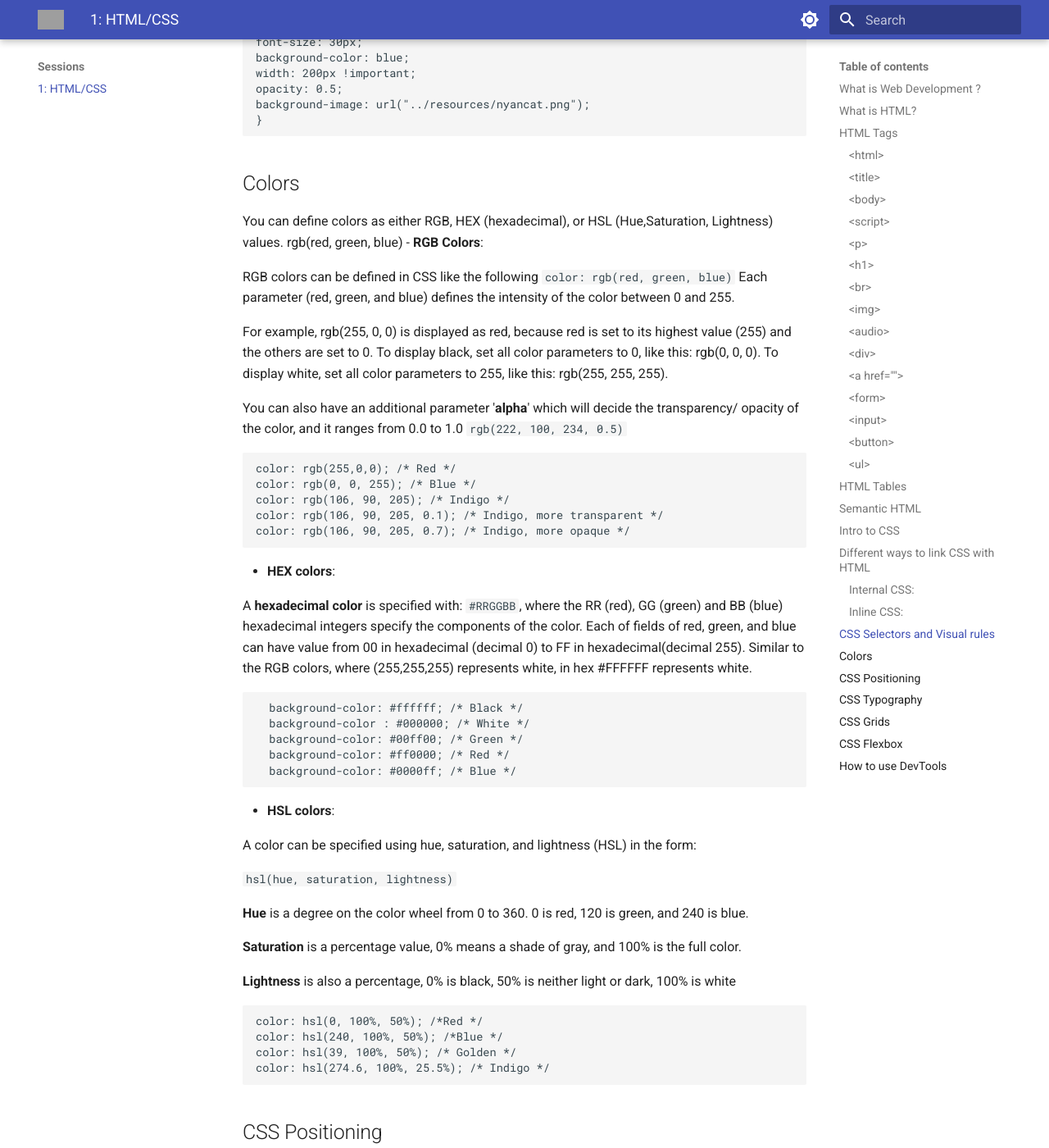
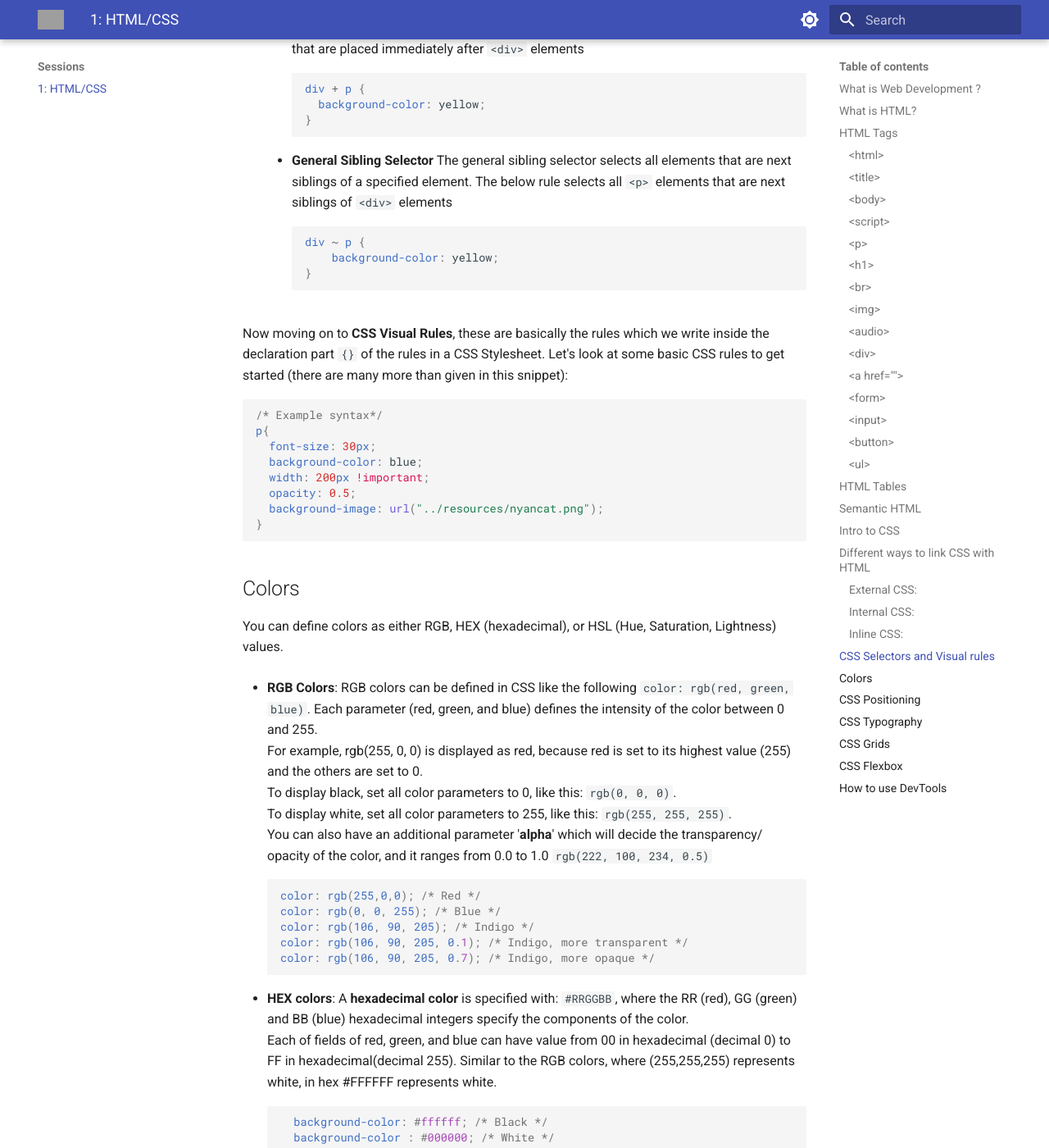
Before and after one commit to acmbpdc/coding-bootcamp-2022, an MkDocs documentation site: the page built from docs/01-HTML-CSS/README.md, in a window 1280 px wide and 1400 px high, scrolled down 8749 px. Shown: the whole window at 82% size. Built offline with MkDocs 1.6.1 and Material for MkDocs 9.7.7, drawn with Linux system fonts in a browser that asks for light colours; some of the changed text lies outside the part shown; grey boxes are pictures that could not be loaded.

Commit message:
Fix formatting - (HTML/CSS) (#9)

````diff
--- a/docs/01-HTML-CSS/README.md
+++ b/docs/01-HTML-CSS/README.md
@@ -1,6 +1,6 @@
 # Week 1: HTML & CSS
 ---
-Welcome to the first session of ***ACM BITS Pilani Dubai's 2022 Coding BootCamp*** !! We hope this bootcamp will set a rock solid foundation to your journey in Computer Science!
+Welcome to the first session of ***ACM BITS Pilani Dubai's 2022 Coding BootCamp***!! We hope this bootcamp will set a rock solid foundation to your journey in Computer Science!
 
 This week, we'll be learning about HTML and CSS, and we'll cover these topics today.
 
@@ -62,7 +65,9 @@
   This tag is used for headers/titles on the webpage, and the font size can be modified based on the tag as shown below.
 ```
 <h1></h1>
-<h2></h2> <h3></h3> <h4></h4> <!-- You can give smaller header text sizes also 1:biggest 6:smallest>
+<h2></h2> <h3></h3> <h4></h4>
+<!-- You can give smaller header text sizes also, 1 is the biggest and 6 is the smallest -->
+<!-- This is the syntax for a HTML comment -->
 ```
 - #### `<br>`
   This tag is a new line tag, it does not require a closing tag
@@ -78,7 +83,7 @@
     `<div></div> `
 - #### `<a href="">`
   This is link tag which redirects to another website
-  `<a href="someotherwebsite.com"> Click me pls :') </a>`
+  `<a href="someotherwebsite.com"> Click me pls :) </a>`
 - #### `<form>`
   This tag is used for denoting forms (signup/login/other)
   `<form></form>`
@@ -97,7 +102,7 @@
   ..
 </ul>
 ```
-<centre><img src="assets/ross_list.jpg" alt="drawing" style="width:500px;"/></centre><br>
+<div align="center"><img src="assets/ross_list.jpg" alt="drawing" style="width:500px;"/></div><br>
 *Ross didn't know about HTML lists. Don't be like Ross.*
 
 
@@ -122,8 +127,9 @@
 ```html
 <!-- P.S you would also need to paste this inside <head></head> for proper formatting -->
 <style>
+
 	table, th, td {
- 	 border: 1px solid black;
+ 	  border: 1px solid black;
 	  border-collapse: collapse;
 	}
 
@@ -135,9 +141,13 @@
 *Output of the above code*
 ## Semantic HTML
 A semantic element in HTML clearly describes what it means to both the developer and the browser. Non-semantic elements such as `<div>` and `<span>` tell us nothing about its content from the name, however elements such as `<form>`, `<table>`, `<article>` clearly denote that they contain a form, table and article.<br>
-<img src="assets/htmlsemantic.gif" alt="drawing" /><br>
+<div align="center">
+<img src="assets/htmlsemantic.gif" alt="drawing" />
+</div><br>
 For example in the above image, if we use the header/nav/footer tag at any location in the HTML file, then they would refer to that part of the webpage since the browser already knows by the tag name which location the content should go.<br>
-<img src="assets/chandler_semantic.jpg" alt="drawing" style="width:450px;" /><br>
+<div align="center">
+<img src="assets/chandler_semantic.jpg" alt="drawing" style="width:450px;" />
+</div><br>
 *Unfortunately Chandler still doesn't know the semantics of his life*
 
 ## Intro to CSS
@@ -146,6 +156,7 @@
 
 Let's take a look at some syntax of CSS.
 ```CSS
+/* This is a CSS comment */
 h1{  /* Here, the h1 part is called selector since it selects only the h1 html tags and applies these properties.*/
     color:blue;
     size:12px;
@@ -155,6 +166,7 @@
 ```
 ## Different ways to link CSS with HTML
 There are three ways to link a CSS file with HTML:
+
 - #### External CSS:
   When we talk of external CSS, we have our CSS stylesheet stored in a different file than the HTML file.
   To use the CSS style sheet, each HTML page must include a reference to the external style sheet file inside the <link> element, inside the head section, for e.g.
@@ -171,6 +183,7 @@
     </body>
 </html>
 ```
+
 - #### Internal CSS:
   An internal CSS stylesheet may be used if the design and colours of the stylesheet are unique to that specific HTML file, i.e it doesn't need to be shared among other HTML pages. The internal CSS is defined inside of the `<style>` tag, inside the `<head>` section. It is basically copying an entire css file and pasting inside `<style></style>` tags, for e.g.
 ```HTML
@@ -201,6 +214,7 @@
 ```
 ## CSS Selectors and Visual rules
 CSS selectors are used to "find" (or select) the HTML elements you want to style. There are a few ways in which you can use CSS selectors:
+
 - **Simple selectors**: Using Simple Selectors you can select HTML elements based on their name, id or class. For e.g.
 ```CSS
 p {   /*Here, all <p> elements on the page will be center-aligned, with a red text color */
@@ -210,7 +224,7 @@
 
 #para1 {
 /* The CSS rule below will be applied to the HTML element with id="para1"  */
-text-align: center;
+  text-align: center;
   color: red;
 }
 .center {
@@ -221,39 +235,41 @@
 ```
 
 - **Combinator selectors**: Using this method, you can select HTML elements based on a defined relationship between elements, for example child of an element, adjacent to an element, etc.
+  Here are a few types of Combinator selector:
 
-  Here are a few types of Combinator selector:
-  - **Descendant Selector**
-  This snippet selects all `<p>` elements inside `<div>` elements
-```CSS
-div p {
-  background-color: yellow;
-}
-```
-  - **Child Selector**
-  This snippet selects all `<p>` elements that are children of a `<div>` element
-```CSS
-div > p {
-    background-color: yellow;
-}
-```
-  - **Adjacent Sibling selector**
-  Sibling elements must have the same parent element, and "adjacent" means "immediately following"
-    The below rule selects the first `<p>` element that are placed immediately after `<div>` elements
-```css
-div + p {
-  background-color: yellow;
-}
-```
-  - **General Sibling Selector**
-  The general sibling selector selects all elements that are next siblings of a specified element.
-      The below rule selects all `<p>` elements that are next siblings of `<div>` elements
-
-```css
-div ~ p {
+    - **Descendant Selector**
+    This snippet selects all `<p>` elements inside `<div>` elements
+    ```CSS
+    div p {
       background-color: yellow;
     }
-  ```
+    ```
+
+    - **Child Selector**
+    This snippet selects all `<p>` elements that are children of a `<div>` element
+      ```CSS
+      div > p {
+          background-color: yellow;
+      }
+      ```
+
+    - **Adjacent Sibling selector**
+    Sibling elements must have the same parent element, and "adjacent" means "immediately following"
+    The below rule selects the first `<p>` element that are placed immediately after `<div>` elements
+    ```CSS
+    div + p {
+      background-color: yellow;
+    }
+    ```
+
+    - **General Sibling Selector**
+    The general sibling selector selects all elements that are next siblings of a specified element.
+    The below rule selects all `<p>` elements that are next siblings of `<div>` elements
+    ```CSS
+    div ~ p {
+        background-color: yellow;
+    }
+    ```
 
 
 Now moving on to **CSS Visual Rules**, these are basically the rules which we write inside the declaration part `{}` of the rules in a CSS Stylesheet. Let's look at some basic CSS rules to get started (there are many more than given in this snippet):
@@ -262,29 +278,23 @@
 
 /* Example syntax*/
 p{
-font-size: 30px;
-background-color: blue;
-width: 200px !important;
-opacity: 0.5;
-background-image: url("../resources/nyancat.png");
+  font-size: 30px;
+  background-color: blue;
+  width: 200px !important;
+  opacity: 0.5;
+  background-image: url("../resources/nyancat.png");
 }
 ```
 
 ## Colors
-You can define colors as either RGB, HEX (hexadecimal), or HSL (Hue,Saturation, Lightness) values.
-rgb(red, green, blue)
+You can define colors as either RGB, HEX (hexadecimal), or HSL (Hue, Saturation, Lightness) values.
+
 - **RGB Colors**:
-
-  RGB colors can be defined in CSS like the following ` color: rgb(red, green, blue)`
-  Each parameter (red, green, and blue) defines the intensity of the color between 0 and 255.
-
-
-  For example, rgb(255, 0, 0) is displayed as red, because red is set to its highest value (255) and the others are set to 0.
-  To display black, set all color parameters to 0, like this: rgb(0, 0, 0).
-  To display white, set all color parameters to 255, like this: rgb(255, 255, 255).
-
+  RGB colors can be defined in CSS like the following ` color: rgb(red, green, blue)`. Each parameter (red, green, and blue) defines the intensity of the color between 0 and 255.<br>
+  For example, rgb(255, 0, 0) is displayed as red, because red is set to its highest value (255) and the others are set to 0.<br>
+  To display black, set all color parameters to 0, like this: `rgb(0, 0, 0)`.<br>
+  To display white, set all color parameters to 255, like this: `rgb(255, 255, 255)`.<br>
   You can also have an additional parameter '**alpha**' which will decide the transparency/ opacity of the color, and it ranges from 0.0 to 1.0 `rgb(222, 100, 234, 0.5)`
-
 ```CSS
 color: rgb(255,0,0); /* Red */
 color: rgb(0, 0, 255); /* Blue */
@@ -292,9 +302,9 @@
 color: rgb(106, 90, 205, 0.1); /* Indigo, more transparent */
 color: rgb(106, 90, 205, 0.7); /* Indigo, more opaque */
 ```
+
 - **HEX colors**:
-
-  A **hexadecimal color** is specified with: `#RRGGBB`, where the RR (red), GG (green) and BB (blue) hexadecimal integers specify the components of the color.
+  A **hexadecimal color** is specified with: `#RRGGBB`, where the RR (red), GG (green) and BB (blue) hexadecimal integers specify the components of the color.<br>
   Each of fields of red, green, and blue can have value from 00 in hexadecimal (decimal 0) to FF in hexadecimal(decimal 255). Similar to the RGB colors, where (255,255,255) represents white, in hex #FFFFFF represents white.
 ```CSS
   background-color: #ffffff; /* Black */
@@ -305,15 +315,10 @@
 ```
 
 - **HSL colors**:
-
-  A color can be specified using hue, saturation, and lightness (HSL) in the form:
-
-  `hsl(hue, saturation, lightness)`
-
-  **Hue** is a degree on the color wheel from 0 to 360. 0 is red, 120 is green, and 240 is blue.
-
-  **Saturation** is a percentage value, 0% means a shade of gray, and 100% is the full color.
-
+  A color can be specified using hue, saturation, and lightness (HSL) in the form:<br>
+  `hsl(hue, saturation, lightness)`<br>
+  **Hue** is a degree on the color wheel from 0 to 360. 0 is red, 120 is green, and 240 is blue.<br>
+  **Saturation** is a percentage value, 0% means a shade of gray, and 100% is the full color.<br>
   **Lightness** is also a percentage, 0% is black, 50% is neither light or dark, 100% is white
 ```CSS
 color: hsl(0, 100%, 50%); /*Red */
@@ -326,19 +331,14 @@
 There are a few types of positioning in CSS:
 
 - **Static Positioning**:
-
   The element is positioned according to the normal flow of the document. The `top`, `right`, `bottom`, `left`, and `z-index` properties have no effect.This means that the element will appear in the same order as it is mentioned in the HTML document, and will take up the closest space availible.  This is the default value (***we usually need to change this***).
-
 ```CSS
 h1 {
   position: static;
 }
 ```
 - **Relative Positioning**:
-
   The element is positioned according to the normal flow of the document, and then offset relative to it's position in a `static`(default position) based on the values of `top`, `right`, `bottom`, and `left`. The offset does not affect the position of any other elements; thus, the space given for the element in the page layout is the same as if position were `static`.
-
-
 ```CSS
 h1{
   position: static;
@@ -356,7 +356,6 @@
 ```
 - **Absolute Positioning**:
   Using absolute positioning, an element is positioned relative to its parent container, if any, otherwise, it is placed relative to the screen (initial containing block). We can also use `position: fixed` to directly position the element w.r.t the screen (initial containing block)
-
 ```CSS
 .parentdiv{
   background-color: 'red';
@@ -373,13 +372,10 @@
 CSS typography relates to the style, spacing, and proportions of text on a website. Good typography can greatly improve a site's user experience, and the readability of the text. Good typography can allow users to grasp the meaning of the text quicker, and makes it more aesthetic. There are a few properties relating to typography in CSS:
 
 - **Color**:
-
   You can set the color of text by using the `color` property. It can hold values of type RGB, RGBA, HSL or HEX values (*as discussed earlier*)
 
 - **Font Family**:
-
   You can use the `font-family` property to set which font the text will be using. You can also set multiple fonts to a text, so if the browser was not able to load the first font, then it will use the next font, and so on.
-
 ```CSS
 .text1 {
     font-family: "Source Sans Pro", "Arial", "sans-serif";
@@ -391,10 +387,7 @@
 }
 ```
 - **Font Size**:
-
   You can control the font size of your text using the `font-size` property. Here's an example of how to use `font-size`:
-
-
 ```CSS
 /* The text will use the browser's default medium size. */
 .text1 {
@@ -404,7 +397,6 @@
   `font size` can also have various units such as using pixel values:`font-size: 20px;`, You can use em values. `em` means that the value is relative to the parent's font-size :`    font-size: 1.2em;`, you can also use percentage:`font-size: 90%;`, relative keywords:`font-size: smaller;`, or absolute keywords like large, x-large, etc.`font-size: x-large;`
 
 - **Font Weight**:
-
   You can choose the font weight by using the `font-weight` property. It can store values like `normal`,`bold`, or numerical values like `600`, `800`, etc.
 ```CSS
 .text1 {
@@ -425,7 +417,6 @@
 
 - **Font Style**:
   You can choose the Italics of the text using the `font-style` property. It can store values like `normal`, `italic`, or `oblique`.
-
 ```CSS
 body {
 
@@ -438,7 +429,6 @@
 ```
 
 - **Text Align and Decoration**:
-
   You can set the alignment of the text using `text-align` property, or underline/ strikethrough the text using `text-decoration` property .
 ```CSS
 .text1 {
@@ -455,7 +445,6 @@
 The CSS Grid Layout Module offers a grid-based layout system, with rows and columns, making it easier to design web pages without having to use floats and positioning. The Grid layout consists of a parent `grid container` element and any number of child `grid items`. These grid items are placed inside the columns and rows of the grid container.
 
 - **Grid Container**:
-
   You can set any element as a grid container, but it must have the property of `display: grid;` or `display: inline-grid`. We use the `grid-template-columns` to set the number and width of the columns and similiarly `grid-template-rows` for rows.
 ```CSS
 .grid-container {
@@ -470,11 +459,9 @@
 ```
 
 - **Grid Item**:
-
   A grid container contains grid items.
   By default, a container has one grid item for each column, in each row, but you can style the grid items so that they will span multiple columns and/or rows.
   Using the `grid-column` property on a grid item element, we specify which column the element will ***start*** and which column it will ***end***, and vice versa for the `grid-row` property.
-
 ```CSS
 .item1 {
   grid-column: 1 / 5;
@@ -502,7 +489,6 @@
 CSS Flexbox (FLexible Layout) aims at providing a more efficient way to lay out, align and distribute space among items in a container even when the size is unknown or dynamically changing. The flexbox design consists of two parts: A parent **flexbox container**, and the **flexbox items** inside the parent container. There are various properties for both flexbox container and flexbox items, which can be customised as per user needs.
 
 - **Flexbox Container**:
-
   The flexbox container is the parent element which will hold the inner flexbox items. Any HTML element can be set as a flexbox container by setting `display:flex;` inside the CSS class rules.
   The properties for flex container are :
 
@@ -541,7 +527,6 @@
   justify-content: center;
 }
 ```
-
 - **`align-items`**
 The `align-items` property is used to align the flex items (vertically i.e top-bottom).It can have values flex-start, flex-end, stretch, or center.
 ```css
@@ -551,10 +536,12 @@
   align-items: center;
 }
 ```
+
 - **Flexbox Items**
   The child divs inside a div assigned as flex container become the flexbox items. We can change the way flexbox items behave or are arranged inside a flexbox container by changing properties such as
-  - **`align-self`**
-  Specifies the alignment for a flex item (overrides the flex container's align-items property)
+
+    - **`align-self`**
+    Specifies the alignment for a flex item (overrides the flex container's align-items property)
 ```html
   <div class="flex-container">
   <div>1</div>
@@ -563,54 +550,54 @@
   <div>4</div>
 </div>
 ```
-  - **`order`**
-  The order property specifies the order of the flex items.You can arrange the items in any order by setting the order property.
+- **`order`**
+The order property specifies the order of the flex items.You can arrange the items in any order by setting the order property.
 ```html
-  <div class="flex-container">
-  <div style="order: 3">1</div>
-  <div style="order: 2">2</div>
-  <div style="order: 4">3</div>
-  <div style="order: 1">4</div>
+<div class="flex-container">
+<div style="order: 3">1</div>
+<div style="order: 2">2</div>
+<div style="order: 4">3</div>
+<div style="order: 1">4</div>
 </div>
 ```
-  - **`flex-grow`**
-  The flex-grow property specifies how much a flex item will grow relative to the rest of the flex items.
+- **`flex-grow`**
+The flex-grow property specifies how much a flex item will grow relative to the rest of the flex items.
 ```html
 <div class="flex-container">
-  <div style="flex-grow: 1">1</div>
-  <div style="flex-grow: 1">2</div>
-  <div style="flex-grow: 8">3</div>  /*Makes the third flex item grow eight times faster than the other flex items*/
+<div style="flex-grow: 1">1</div>
+<div style="flex-grow: 1">2</div>
+<div style="flex-grow: 8">3</div>  /*Makes the third flex item grow eight times faster than the other flex items*/
 </div>
 ```
-  - **`flex-shrink`**
-   Similiarly, we can use the `flex-shrink` property to set how fast an item will shrink w.r.t. other items.
-  If it is set to 0, an item will not shrink
-
-  - **`flex-basis`**
-  The flex-basis property specifies the initial length of a flex item.
+- **`flex-shrink`**
+  Similiarly, we can use the `flex-shrink` property to set how fast an item will shrink w.r.t. other items.
+If it is set to 0, an item will not shrink
+- **`flex-basis`**
+The flex-basis property specifies the initial length of a flex item.
 ```html
-  <div class="flex-container">
-  <div>1</div>
-  <div>2</div>
-  <div style="flex-basis: 200px">3</div>
-  <div>4</div>
+<div class="flex-container">
+<div>1</div>
+<div>2</div>
+<div style="flex-basis: 200px">3</div>
+<div>4</div>
 </div>
 ```
-  - **`flex`**
-  The flex property is a shorthand property for the flex-grow, flex-shrink, and flex-basis properties.
+- **`flex`**
+The flex property is a shorthand property for the flex-grow, flex-shrink, and flex-basis properties.
 ```html
 <div class="flex-container">
-  <div>1</div>
-  <div>2</div>
-  /* Make the third flex item not growable (0), not shrinkable (0), and with an initial length of 200 pixels */
-  <div style="flex: 0 0 200px">3</div>
-  <div>4</div>
+<div>1</div>
+<div>2</div>
+/* Make the third flex item not growable (0), not shrinkable (0), and with an initial length of 200 pixels */
+<div style="flex: 0 0 200px">3</div>
+<div>4</div>
 </div>
 ```
 Using CSS proficiently will give you a **modern**, **beautiful** and **clean** website design.
 <br>
+<div align="center">
 <img src="assets/monicaclean.jpg" alt="drawing" style="width:450px;" /><br>
-
+</div>
 
 ## **How to use DevTools**
 Browser Developer tools is a menu option on your browser which can be used for inspection, debugging, or making minor changes in the code. There is also a console which can be referred to for error outputs (if any). Let's look at how to use it.
@@ -620,7 +607,7 @@
   ` on MacOS. You can also right click on any part of a webpage and choose `Inspect` to open Devtools.
 - **DOM Inspector**
   The developer tools usually open by default to the inspector, which looks something like the following screenshot. This tool shows what the HTML on your page looks like at runtime, as well as what CSS is applied to each element on the page. It also allows you to instantly modify the HTML and CSS and see the results of your changes reflected live in the browser viewport. You can modify HTML on the left pane, and CSS on the right side `styles` pane. The target element is highlighted (as shown below).
-  <br><img src="assets/DOMinspector.jpg" style="width:600px"><br>
+  <br><div align="center"><img src="assets/DOMinspector.jpg" style="width:600px"></div><br>
   On top of the right CSS pane you also see a few other tabs.
   - **Computed** : This shows the computed styles for the currently selected element (the final, normalized values that the browser applies). It also has a `box model` which represents visually the current element's box model, so you can see at a glance what padding, border and margin is applied to it, and how big its content is. You can also see the Fonts tab which shows the fonts applied to the current element.
 
@@ -628,9 +615,9 @@
   If the page you are inspecting uses CSS Grid, this section allows you to view the grid details.
 - **Sources/Debugger**:
   The JavaScript debugger allows you to watch the value of variables and set breakpoints, places in your code that you want to pause execution and identify the problems that prevent your code from executing properly.
-  <br><img src="assets/debugger.jpg" style="width:600px"><br>
+  <br><div align='center'><img src="assets/debugger.jpg" style="width:600px"></div><br>
   You can set a breakpoint by clicking on the line number (for example a breakpoint has been set by clicking on 19 in the above image.)
   Once the breakpoint is set, the code executes and pauses at a breakpoint, and you can check the values of various variables at that line, and then restart the execution.
 - **Console**:
   The JavaScript console is an incredibly useful tool for debugging JavaScript that isn't working as expected. It allows you to run lines of JavaScript against the page currently loaded in the browser, and reports the errors encountered as the browser tries to execute your code. You can also `console.log()` any variable values or messages that you want to check in your code, and they will appear here.
-  <br><img src="assets/console.jpg" style="width:600px"><br>
+  <br><div align='center'><img src="assets/console.jpg" style="width:600px"></div><br>
--- a/mkdocs.yml
+++ b/mkdocs.yml
@@ -43,6 +43,7 @@
 markdown_extensions:
   - pymdownx.tasklist:
       custom_checkbox: true
+  - pymdownx.superfences
 #site_name: ACMBPDC
 #theme:
   #name: null
````
Also changed, not shown: other parts of docs/01-HTML-CSS/README.md (+7 -4 lines).
